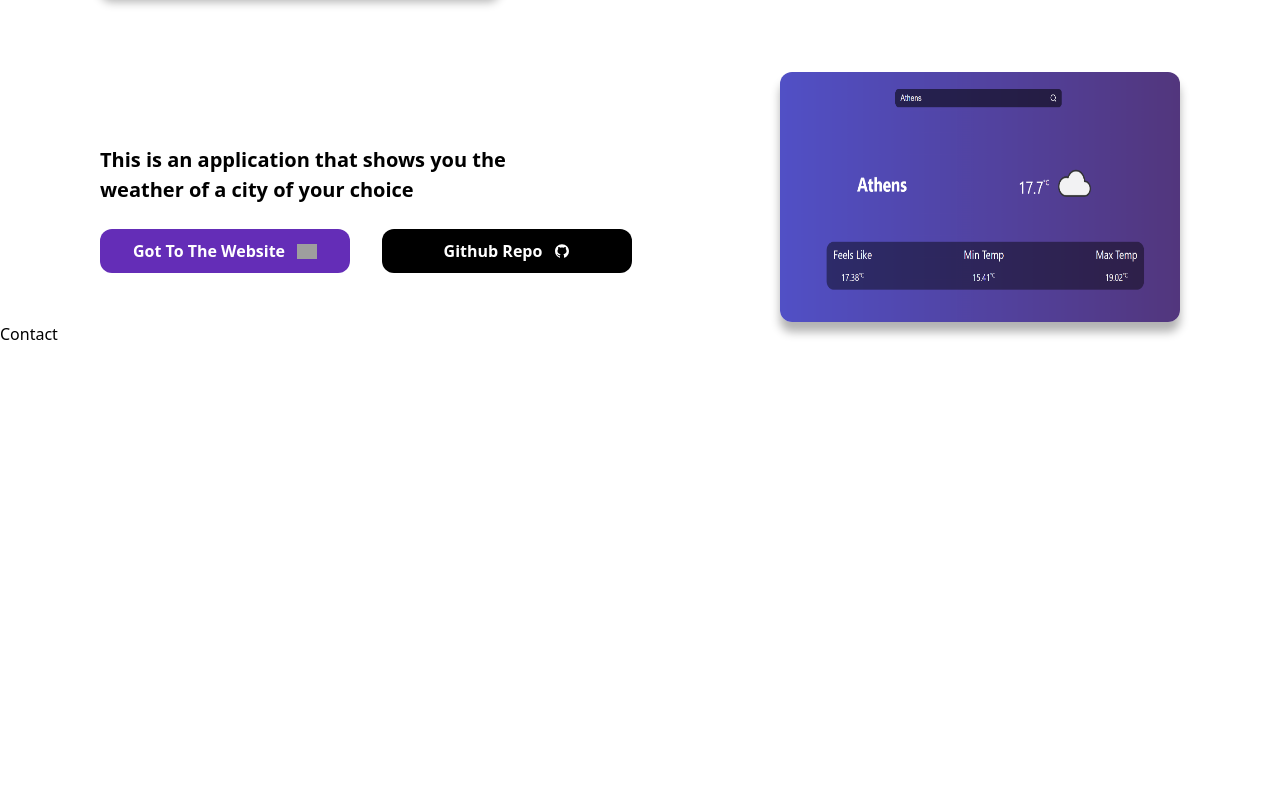
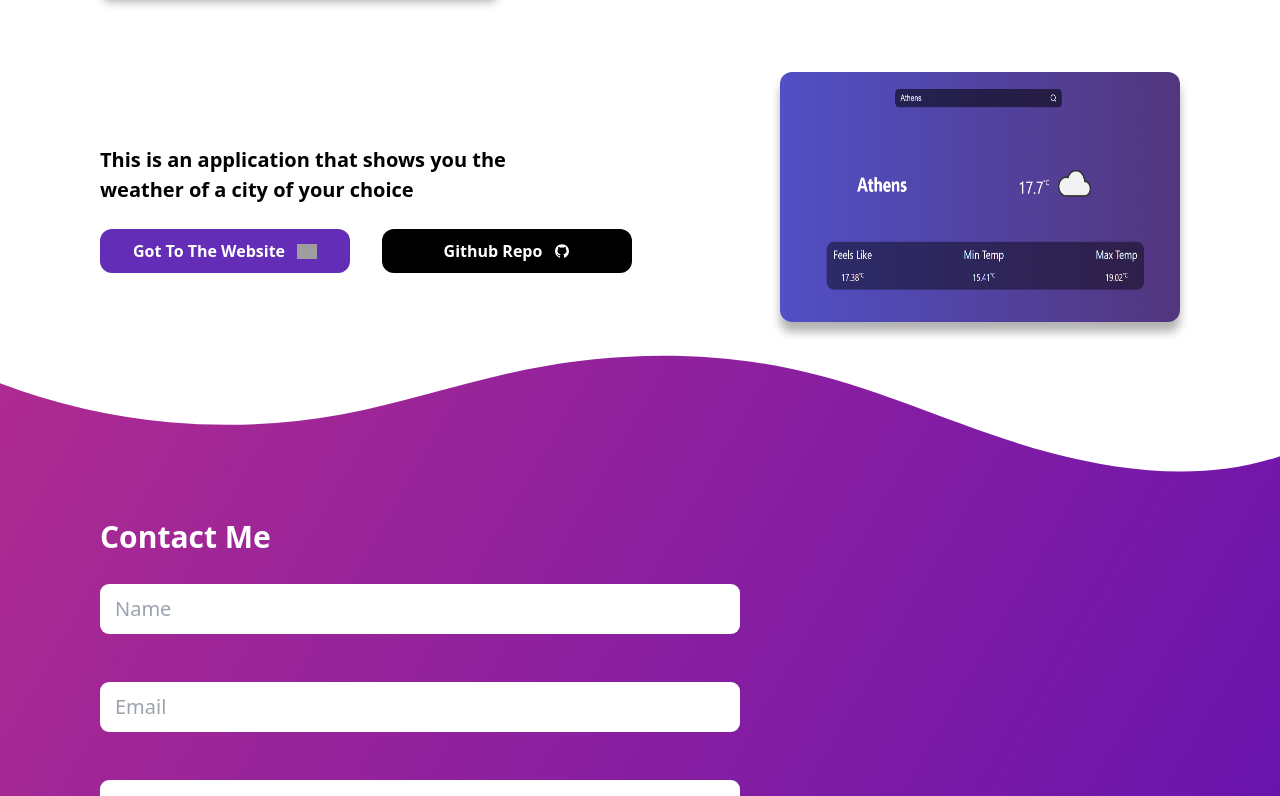
Before and after one commit to Panos-Stergioulas-Mpolis/Personal-Website, a React (Create React App) app: page / in a window 1280 px wide. Shown: the part 2000-2796 px from the top of the page. Before the commit the page ends 2346 px from the top, so only its background shows below. Built offline with nearby package versions, Linux system fonts and the light colour scheme; grey boxes are pictures that could not be loaded.

Commit message:
contact and footer

```diff
--- a/src/App.js
+++ b/src/App.js
@@ -56,7 +56,27 @@ function App() {
 
       </div>
 
+      <div className='back2 mt-[90px] md:mt-5'>
+
+
+      <div classname="">
+        <svg data-name="Layer 1" xmlns="http://www.w3.org/2000/svg" viewBox="0 0 1200 120" preserveAspectRatio="none">
+          <path d="M321.39,56.44c58-10.79,114.16-30.13,172-41.86,82.39-16.72,168.19-17.73,250.45-.39C823.78,31,906.67,72,985.66,92.83c70.05,18.48,146.53,26.09,214.34,3V0H0V27.35A600.21,600.21,0,0,0,321.39,56.44Z" class="back2"></path>
+        </svg>
+      </div>
+
       <Contact/>
+
+      <div className='pt-6 md:mb-4 mb-[40px]'>
+        <svg data-name="Layer 1" xmlns="http://www.w3.org/2000/svg" viewBox="0 0 1200 120" preserveAspectRatio="none">
+          <path d="M985.66,92.83C906.67,72,823.78,31,743.84,14.19c-82.26-17.34-168.06-16.33-250.45.39-57.84,11.73-114,31.07-172,41.86A600.21,600.21,0,0,1,0,27.35V120H1200V95.8C1132.19,118.92,1055.71,111.31,985.66,92.83Z" class="shape-fill"></path>
+        </svg>
+      </div>
+
+      </div>
+
+      <Footer/>
+
     </div>
   )
 }
--- a/src/components/contact/Contact.js
+++ b/src/components/contact/Contact.js
@@ -2,7 +2,15 @@ import React from 'react'
 
 function Contact() {
   return (
-    <div>Contact</div>
+    <div className='w-[80%] md:w-[50%] m-auto md:ml-[100px] pt-5 pb-[80px] space-y-[25px]'>
+      <h2 className='text-white text-[20px] md:text-[30px] font-semibold'>Contact Me</h2>
+      <form className='flex flex-col gap-6'>
+        <input type='name' placeholder='Name' className='px-[15px] py-[10px] rounded-[9px] focus:outline-none md:text-[20px] text-[17px]'></input>
+        <input type='email' placeholder='Email' className='px-[15px] py-[10px] rounded-[9px] focus:outline-none md:text-[20px] text-[17px]'></input>
+        <textarea rows="6" cols="40" placeholder='Message' className='px-[15px] py-[10px] rounded-[9px] focus:outline-none md:text-[20px] text-[17px] max-h-[170px] min-h-[170px]'></textarea>
+      </form>
+      <button className='bg-[#0048ff] py-[7px] px-[20px] md:text-[20px] text-[17px] border-[2px] border-solid  text-white font-semibold rounded-[9px]'>Send</button>
+    </div>
   )
 }
 
--- a/src/components/footer/Footer.js
+++ b/src/components/footer/Footer.js
@@ -2,7 +2,7 @@ import React from 'react'
 
 function Footer() {
   return (
-    <div className='text-xl'></div>
+    <div className='text-sm text-center w-full pb-3 md:text-xl'>© 2023 Panagiotis Stergioulas-Bolis. All rights reserved.</div>
   )
 }
 
--- a/src/components/home/Home.js
+++ b/src/components/home/Home.js
@@ -4,8 +4,8 @@ import {AiFillGithub, AiFillLinkedin} from "react-icons/ai"
 function About() {
   return (
     <div className='mt-[210px] flex flex-col mx-auto items-center  w-[80%] md:w-[50%] gap-4 '>
-        <h1 className='text-[20px] md:text-3xl text-[#642db7] font-bold'>Panagiotis Stergioulas-Bolis</h1>
-        <h2 className='text-[15px] md:text-xl font-bold text-[#525252]'>Junior Front-End Developer</h2>
+        <h1 className='text-[20px] md:text-3xl text-[#642db7] text-center font-bold'>Panagiotis Stergioulas-Bolis</h1>
+        <h2 className='text-[15px] md:text-xl font-bold text-[#525252]'>Software Developer</h2>
         <p className='text-center mb-3'>
             ry to popular belief, Lorem Ipsum is not simply random
             text. Itt Hampden-Sydney
@@ -13,8 +13,8 @@ function About() {
              Ipsum passage, and going through the cites of the word in classical literature, discovered the
         </p>
         <ul className='flex justify-center gap-x-[70px]'>
-            <li className='hover: cursor-pointer hover:text-[blue] text-3xl'><a alt="My Github Profile" href='https://github.com/Panos-Stergioulas-Mpolis' target="_blank"><AiFillGithub size={50}/></a></li>
-            <li className='hover: cursor-pointer hover:text-[blue] text-3xl'><a alt="My Linkedin Profile" href='https://www.linkedin.com/in/panagiotis-stergioulas-bolis-40a834223/' target='_blank'><AiFillLinkedin size={50}/></a></li>
+            <li className='cursor-pointer hover:text-[#238ba2] text-3xl'><a alt="My Github Profile" href='https://github.com/Panos-Stergioulas-Mpolis' target="_blank"><AiFillGithub size={50}/></a></li>
+            <li className='cursor-pointer hover:text-[#2341a2] text-3xl'><a alt="My Linkedin Profile" href='https://www.linkedin.com/in/panagiotis-stergioulas-bolis-40a834223/' target='_blank'><AiFillLinkedin size={50}/></a></li>
         </ul>
     </div>
   )
--- a/src/components/navbar/NavBar.js
+++ b/src/components/navbar/NavBar.js
@@ -19,9 +19,9 @@ function NavBar() {
           <li className='mr-[70px] hover:cursor-pointer hover:underline '>About</li>
           <li className='mr-[70px] hover:cursor-pointer hover:underline '>Portfolio</li>
           <li className='mr-[70px] hover:cursor-pointer hover:underline '>Contact</li>
-          <li><button  className='bg-[#642db7] text-white px-3 py-[2px] rounded-md hover:bg-[#40187e]'>Resume</button></li>
+          <li><button  className='bg-[#642db7] text-white px-3 py-[2px] rounded-md hover:bg-[#]'>Resume</button></li>
         </ul>
-        <div onClick={handelclic} className="block hover:cursor-pointer md:hidden">
+        <div onClick={handelclic} className="block hover:cursor-pointer md:hidden text-[#d500dc]">
           {!menu ? <AiOutlineMenu size={25} />: <AiOutlineClose size={25}/>}
         </div>
         <div className={menu ? 'fixed left-[0] top-[0] md:hidden w-[50%] bg-white pt-3 shadow-lg  border-r-[1px] border-b-[1px] border-[#5f5555]':"hidden"}>
--- a/src/components/projects/Project.js
+++ b/src/components/projects/Project.js
@@ -6,7 +6,7 @@ function Project(props) {
 
 
   return (
-    <div className={props.st?'md:flex  justify-between items-center ':"md:flex flex-row-reverse justify-between items-center"}>
+    <div className={props.st?'lg:flex  justify-between items-center ':"lg:flex flex-row-reverse justify-between items-center"}>
       <img alt={props.name} src={props.img} className='w-full md:w-[400px] h-[250px] rounded-[12px] shadow-[0_10px_10px_rgba(0,0,0,0.3)]'></img>
       <div className='flex flex-col'>
         <p className='w-[100%] md:w-[70%] text-[20px] font-semibold my-4'>{props.par}</p>
--- a/src/styles.css
+++ b/src/styles.css
@@ -8,3 +8,8 @@
    background: linear-gradient(120deg, #642db7, #d14f4f);
    fill: white;
 }
+
+.back2{
+   background: linear-gradient(120deg, #af2b90, #5c10b3);
+   fill: white;
+}
--- a/tailwind.config.js
+++ b/tailwind.config.js
@@ -7,7 +7,7 @@ module.exports = {
     screens: {
       sm: '480px',
       md: '768px',
-      lg: '976px',
+      lg: '1100px',
       xl: '1440px',
     },
     spacing:{
```
